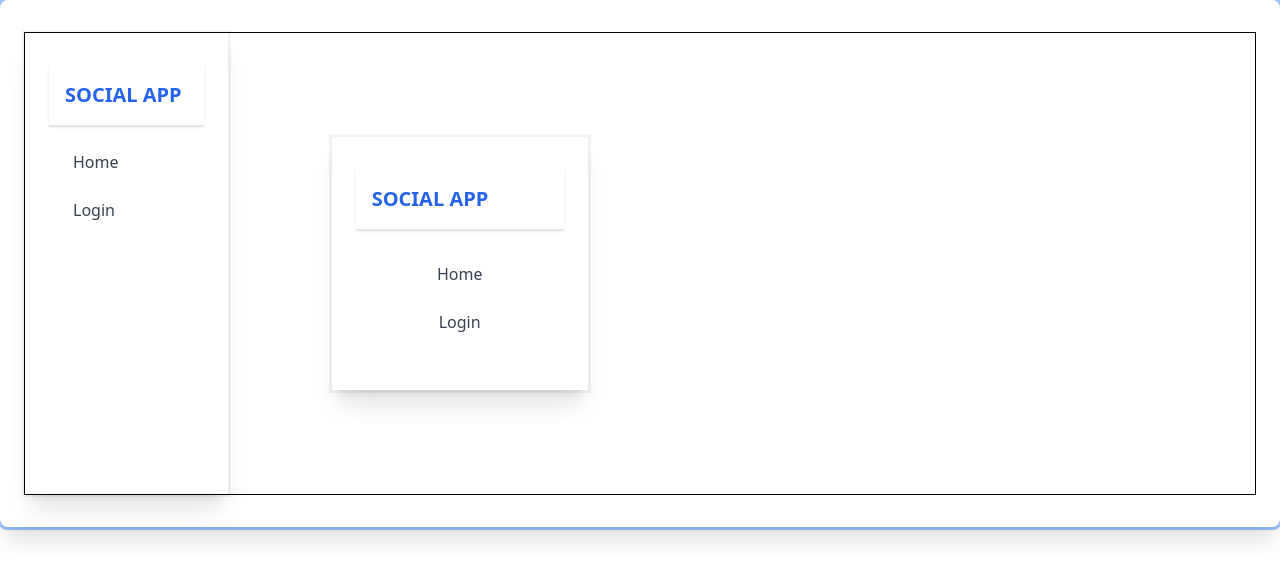
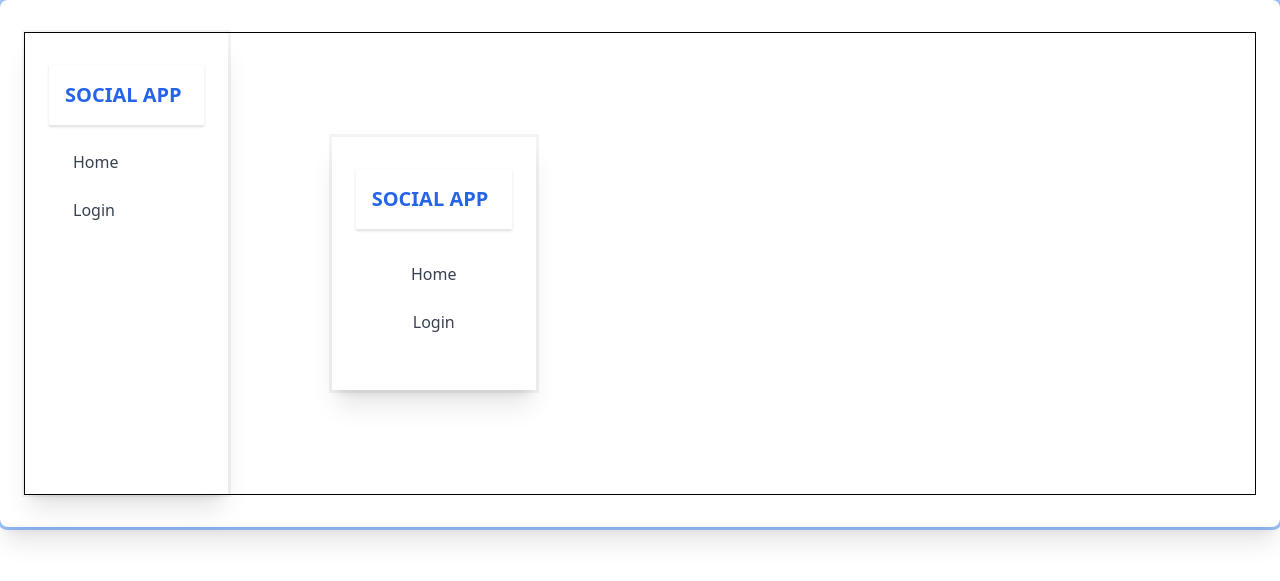
Before and after one commit to ONTI98/Django2, a Django app: page / in a window 1280 px wide. Shown: the top 581 px of the page. Run offline with Django 5.2, Linux system fonts and the light colour scheme; data that the repository does not hold is empty; some libraries are stand-ins or nearby versions.

Commit message:
adjust ppost container width

```diff
--- a/feed/templates/feed/homepage.html
+++ b/feed/templates/feed/homepage.html
@@ -33,7 +33,7 @@
       </nav>
     </aside>
 
-    <div class="flex-col post-container ">
+    <div class="flex-col post-container" style="width:100%">
     {% for post in posts%}
 
         {% include "includes/post.html" with post=post read_more_link=True%}
```
